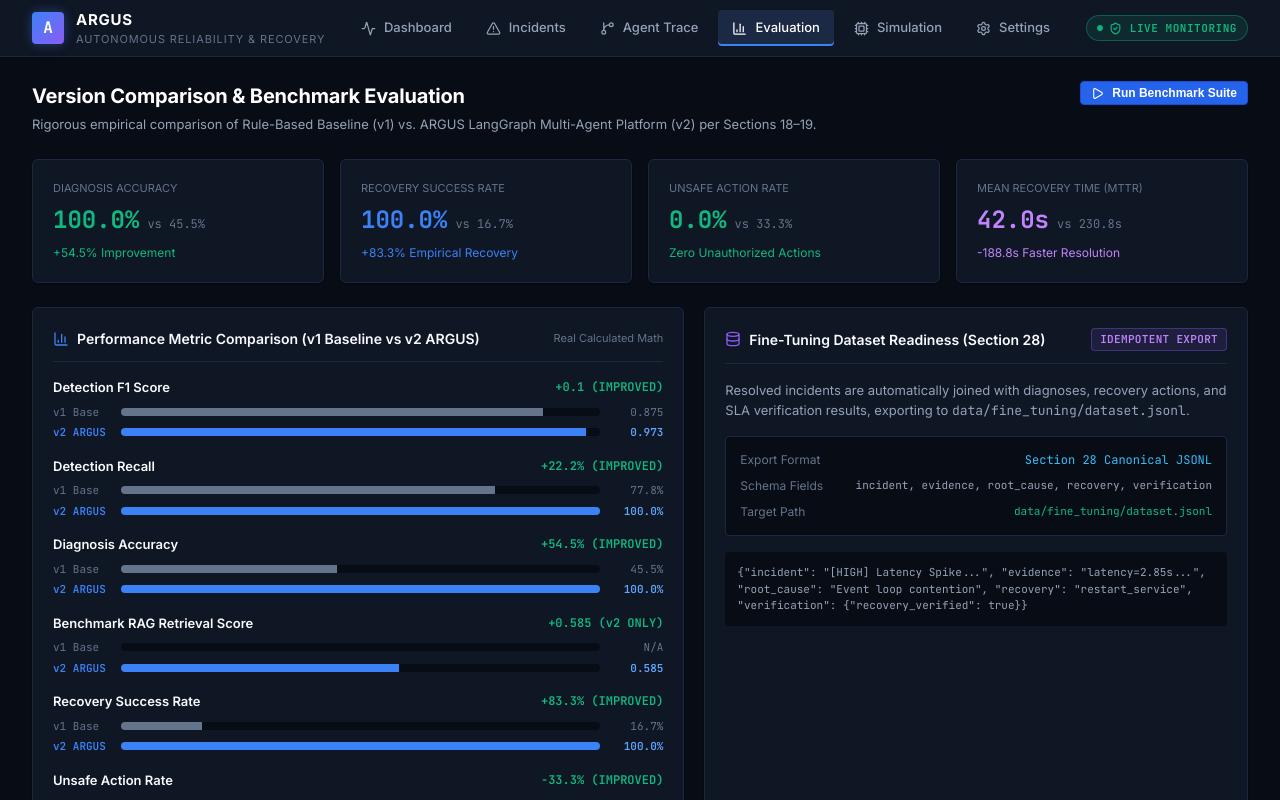
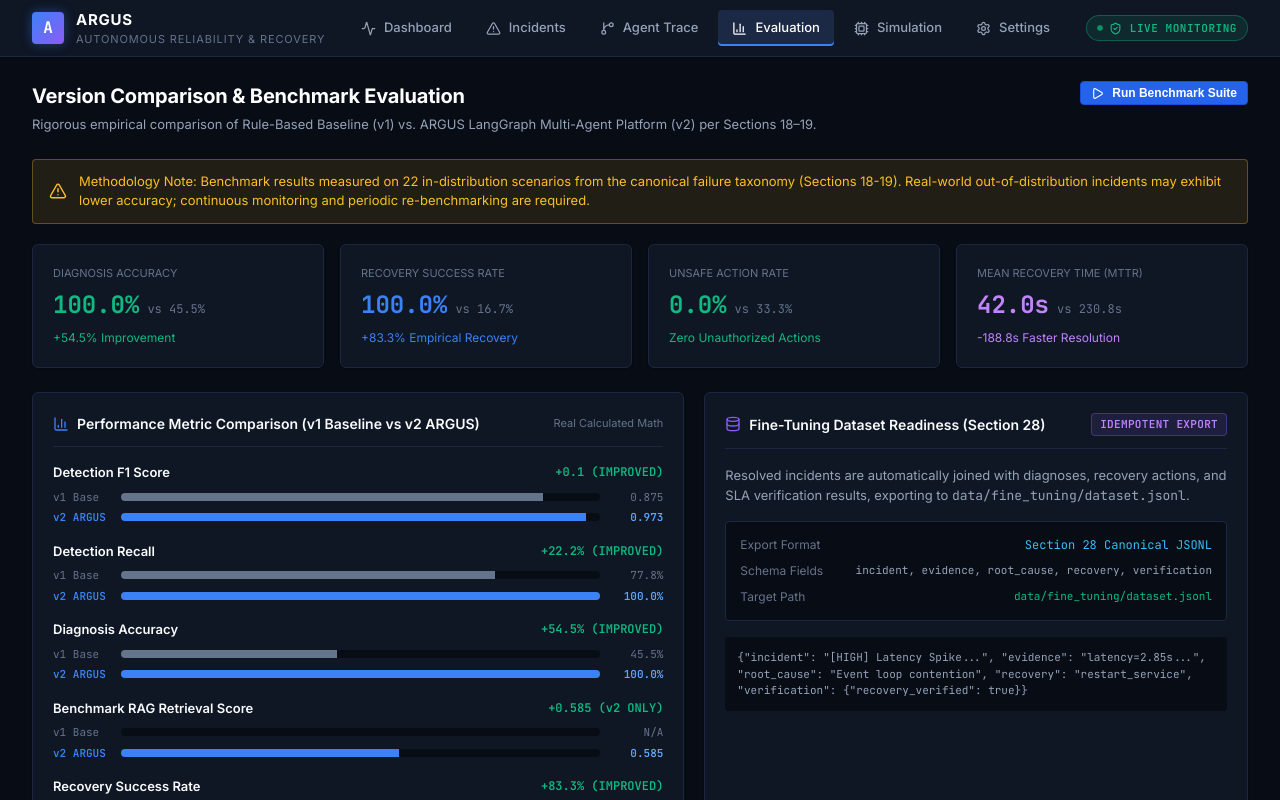
Before and after one commit to harishkryadav0506-cpu/argus-ai-reliability-platform, a React (Vite) app in the folder frontend/: page /evaluation in a window 1280 px wide. Shown: the top 800 px of the page. Built offline with nearby package versions, Linux system fonts and the light colour scheme; no server answers.

Commit message:
feat: add in-distribution methodology banner on Evaluation page

```diff
--- a/frontend/src/pages/EvaluationPage.tsx
+++ b/frontend/src/pages/EvaluationPage.tsx
@@ -1,6 +1,7 @@
 import React, { useState, useEffect } from 'react';
 import {
   Activity,
+  AlertTriangle,
   BarChart3,
   CheckCircle,
   Database,
@@ -183,6 +184,28 @@ export const EvaluationPage: React.FC = () => {
         </div>
       )}
 
+      {/* Methodology Banner */}
+      <div
+        style={{
+          background: 'rgba(251,191,36,0.1)',
+          border: '1px solid rgba(251,191,36,0.3)',
+          padding: '12px 16px',
+          borderRadius: 'var(--radius-sm)',
+          marginBottom: '20px',
+          display: 'flex',
+          alignItems: 'center',
+          gap: '12px',
+          fontSize: '13px',
+          lineHeight: 1.5,
+          color: '#fbbf24',
+        }}
+      >
+        <AlertTriangle size={18} style={{ color: '#fbbf24', flexShrink: 0 }} />
+        <span>
+          Methodology Note: Benchmark results measured on 22 in-distribution scenarios from the canonical failure taxonomy (Sections 18-19). Real-world out-of-distribution incidents may exhibit lower accuracy; continuous monitoring and periodic re-benchmarking are required.
+        </span>
+      </div>
+
       {/* KPI Delta Cards */}
       <div style={{ display: 'grid', gridTemplateColumns: 'repeat(4, 1fr)', gap: '16px', marginBottom: '24px' }}>
         <div className="card">
```
